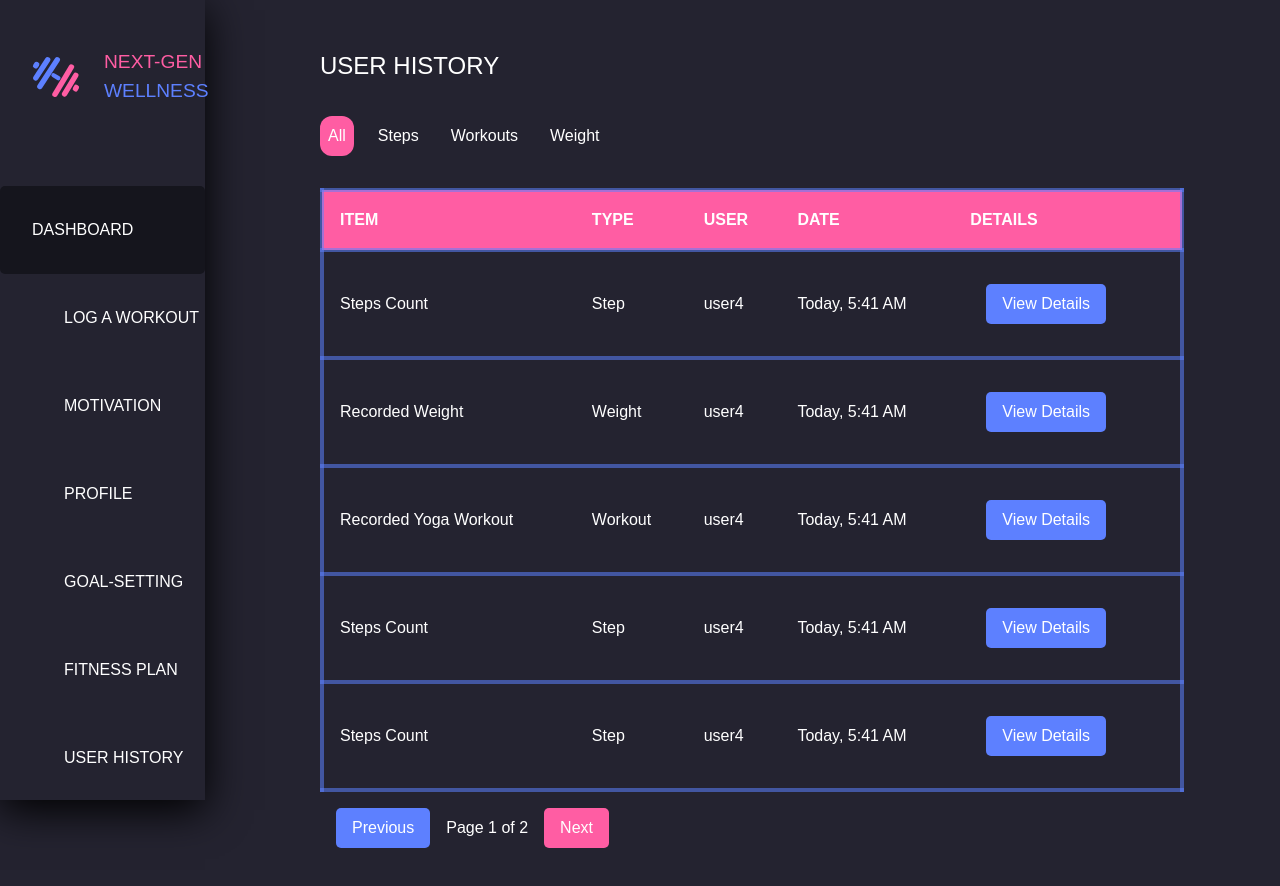
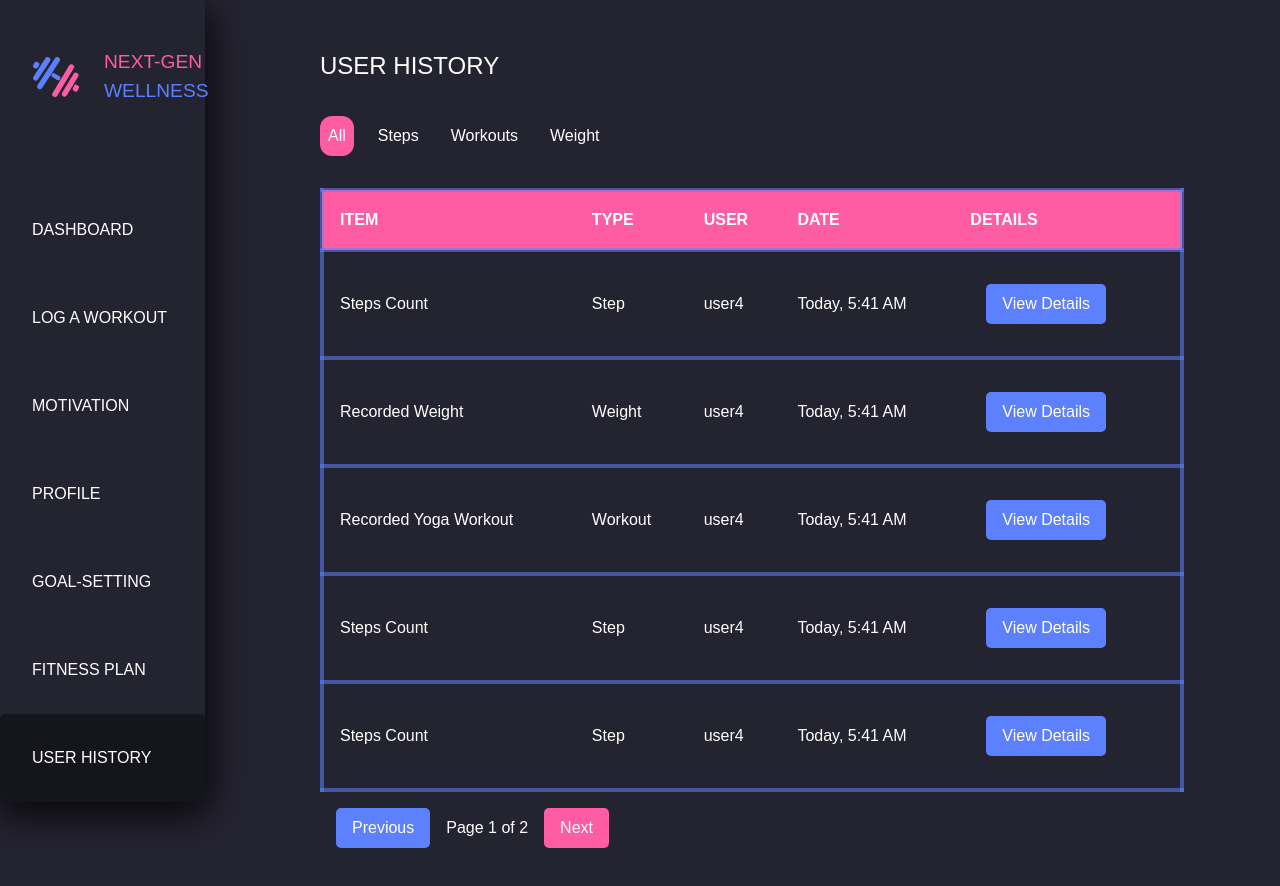
Before and after one commit to RiaChacko/NextGenWellness, a React (Vite) app: page /history in a window 1280 px wide. Shown: the top 886 px of the page. Built offline with nearby package versions, Linux system fonts and the light colour scheme; a web font is replaced by a local one.

Commit message:
fixed navbar styling and double click issue

```diff
--- a/src/pages/Navbar.jsx
+++ b/src/pages/Navbar.jsx
@@ -1,16 +1,24 @@
 import "../pages/Navbar.css";
 import svglogod from "../assets/Icon.svg";
-import { useState } from "react";
-import { Link } from "react-router-dom";
+import { useEffect, useState } from "react";
+import { Link, useLocation } from "react-router-dom";
 
 function Navbar() {
-
+  const location = useLocation();
   const [activeTab, setActiveTab] = useState("dashboard");
 
+  // Sync active tab based on current path
+  useEffect(() => {
+    const path = location.pathname;
 
-  const handleTabSelect = (tab) => {
-    setActiveTab(tab);
-  };
+    if (path.includes("dashboard")) setActiveTab("dashboard");
+    else if (path.includes("log-new-workout")) setActiveTab("log-new-workout");
+    else if (path.includes("motivation")) setActiveTab("motivation");
+    else if (path.includes("profile")) setActiveTab("profile");
+    else if (path.includes("goals")) setActiveTab("goals");
+    else if (path.includes("activities")) setActiveTab("activities");
+    else if (path.includes("history")) setActiveTab("history");
+  }, [location]);
 
   return (
     <div className="n-background">
@@ -22,59 +30,47 @@ function Navbar() {
         </div>
       </div>
       <div className="nav-links-dash">
-        <a
-          href="/dashboard"
-          onClick={() => handleTabSelect("dashboard")}
+        <Link
+          to="/dashboard"
           className={activeTab === "dashboard" ? "active" : ""}
         >
           DASHBOARD
-        </a>
-        <Link to="/log-new-workout"><a
-          onClick={() => handleTabSelect("log-new-workout")}
+        </Link>
+        <Link
+          to="/log-new-workout"
           className={activeTab === "log-new-workout" ? "active" : ""}
         >
           LOG A WORKOUT
-        </a>
         </Link>
-        <Link to="/motivation">
-        <a
-          onClick={() => handleTabSelect("motivation")}
+        <Link
+          to="/motivation"
           className={activeTab === "motivation" ? "active" : ""}
         >
           MOTIVATION
-        </a>
         </Link>
-        <Link to="/profile">
-        <a
-          onClick={() => handleTabSelect("profile")}
+        <Link
+          to="/profile"
           className={activeTab === "profile" ? "active" : ""}
         >
           PROFILE
-        </a>
         </Link>
-        <Link to="/goals">
-        <a
-          onClick={() => handleTabSelect("goals")}
+        <Link
+          to="/goals"
           className={activeTab === "goals" ? "active" : ""}
         >
           GOAL-SETTING
-        </a>
         </Link>
-        <Link to="/activities">
-        <a
-          onClick={() => handleTabSelect("activities")}
+        <Link
+          to="/activities"
           className={activeTab === "activities" ? "active" : ""}
         >
           FITNESS PLAN
-        </a>
         </Link>
-        <Link to="/history">
-        <a
-          onClick={() => handleTabSelect("history")}
+        <Link
+          to="/history"
           className={activeTab === "history" ? "active" : ""}
         >
           USER HISTORY
-        </a>
         </Link>
       </div>
     </div>
```
